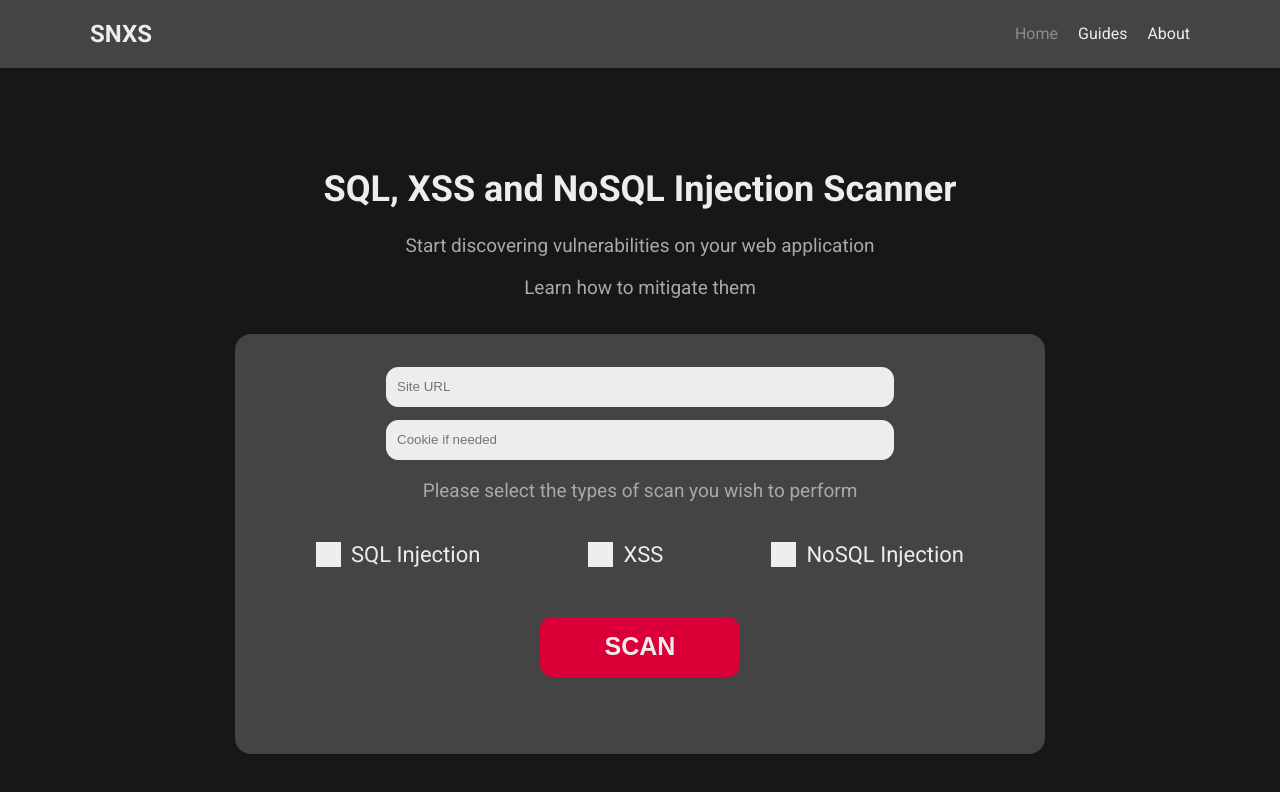
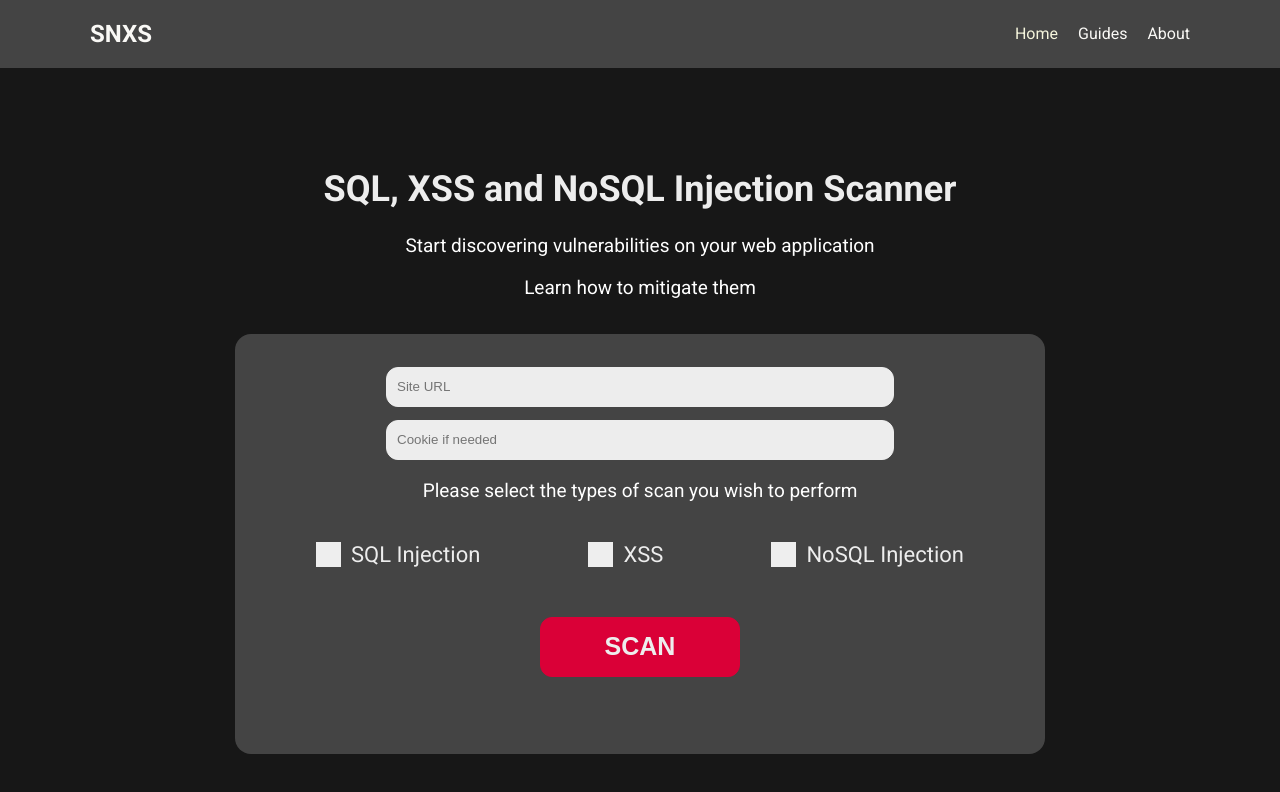
Before and after one commit to joseosso/SNXS-frontend, a React (Create React App) app: page / in a window 1280 px wide. Shown: the top 792 px of the page. Built offline with nearby package versions, Linux system fonts and the light colour scheme.

Commit message:
Add text color for better contrast

```diff
--- a/src/components/Layout/Navbar/Navbar.module.css
+++ b/src/components/Layout/Navbar/Navbar.module.css
@@ -5,7 +5,7 @@
     display: flex;
     justify-content: space-between;
     background-color: #444444;
-    color: #EDEDED;
+    color: #FAF9F6;
     padding: 0 80px;
 }
 
@@ -18,12 +18,12 @@
 
 .nav a {
     text-decoration: none;
-    color: #EDEDED;
+    color: #FAF9F6;
     padding: 0 10px;
 }
 
 .nav a:active,
 .nav a:hover,
 .nav a.active {
-    color: #8d8d8d;
+    color: #F5F5DC;
 }
--- a/src/pages/Home/HomePage.module.css
+++ b/src/pages/Home/HomePage.module.css
@@ -12,5 +12,5 @@
 
 .home p {
     font-size: 19px;
-    color: #AAA9A9;
+    color: #FFFFFF;
 }
--- a/src/pages/ScanResult/ScanResultPage.module.css
+++ b/src/pages/ScanResult/ScanResultPage.module.css
@@ -28,7 +28,7 @@
 
 .result p {
     font-size: 19px;
-    color: #AAA9A9;
+    color: #FFFFFF;
     white-space: pre-wrap;
     word-wrap: break-word;
 }
```
